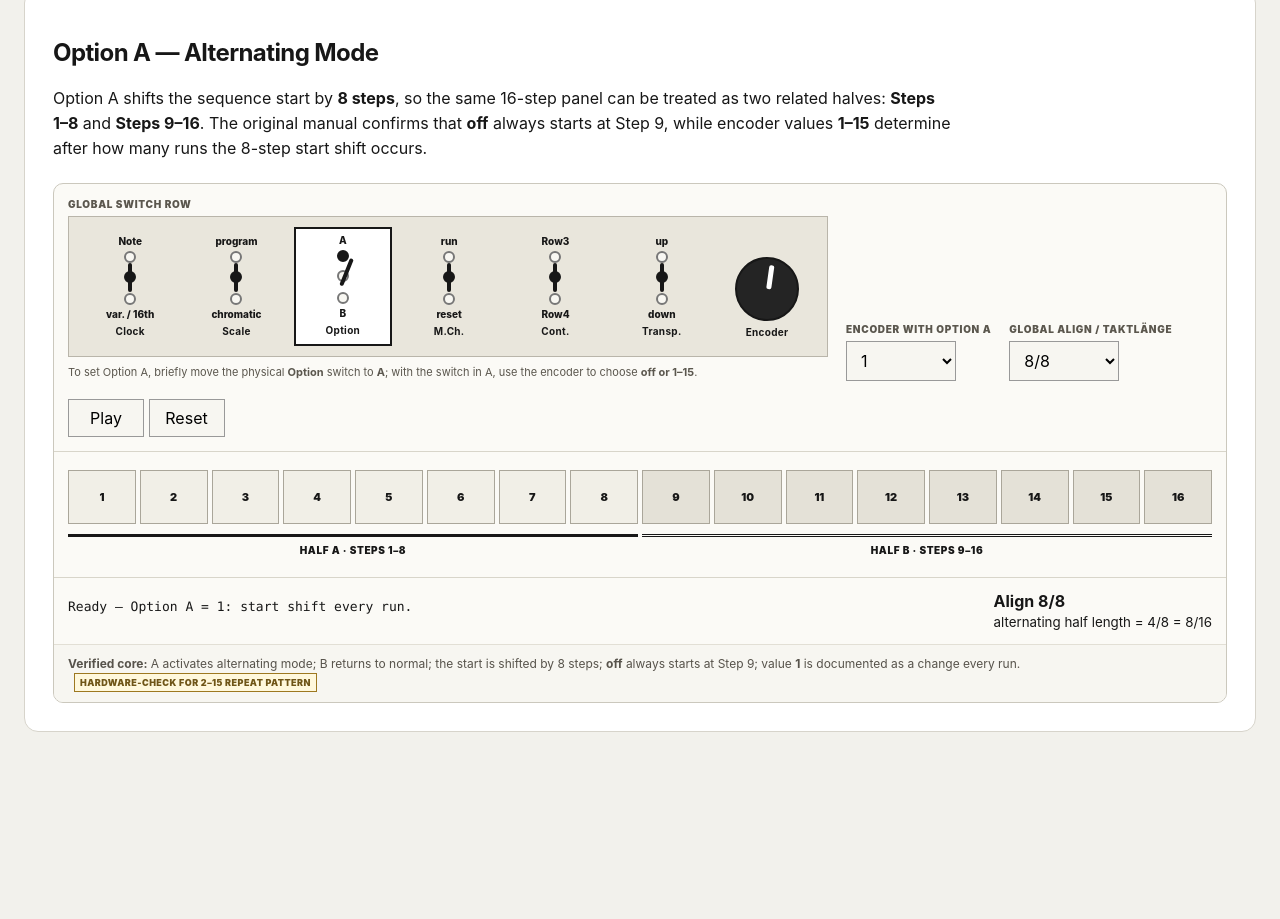
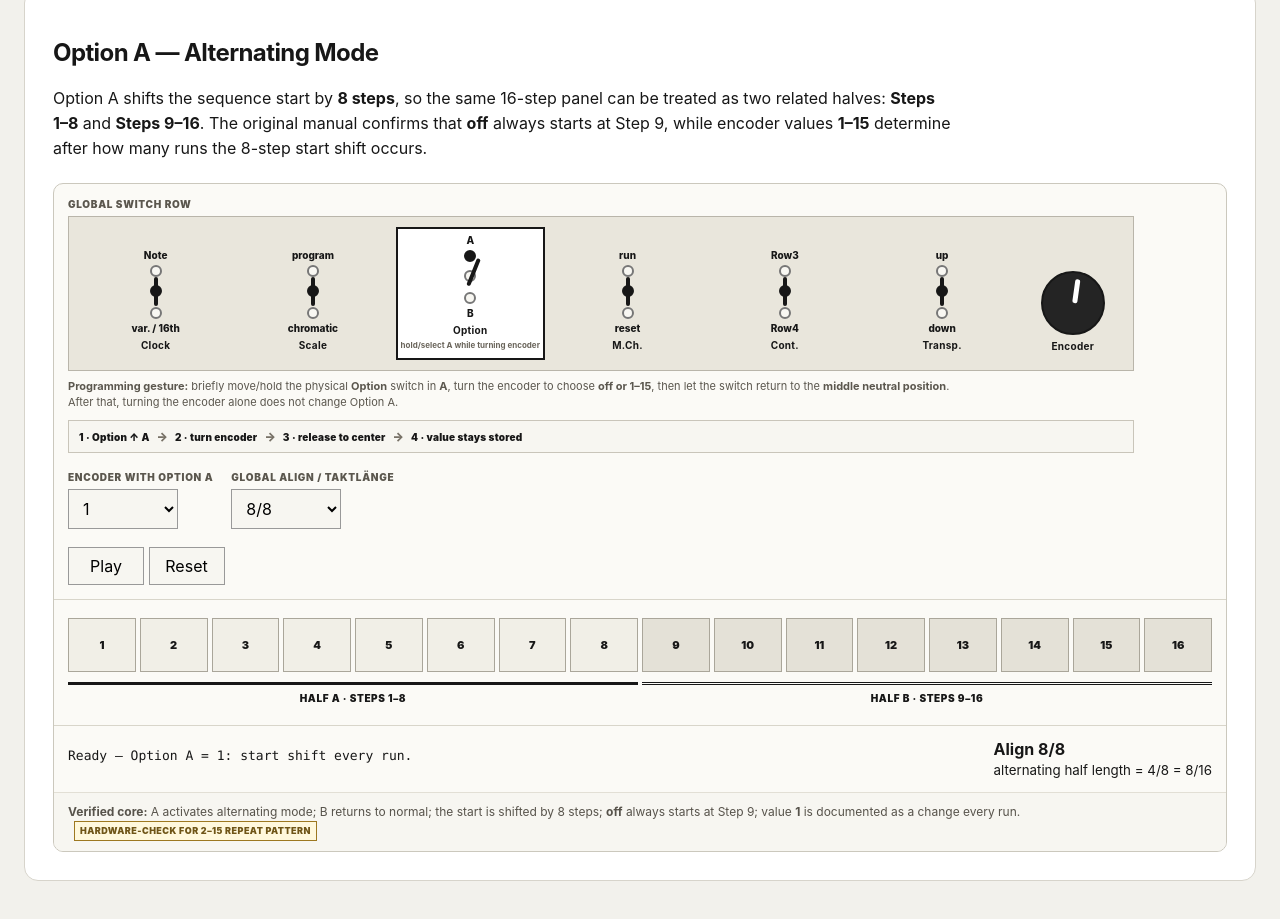
Before and after one commit to flowsn/SND, an Astro site: page / in a window 1280 px wide. Shown: the part 1760-2679 px from the top of the page. Before the commit the page ends 2572 px from the top, so only its background shows below. Built offline with nearby package versions, Linux system fonts and the light colour scheme; Astro itself is replaced by a stand-in of ours.

Commit message:
fix: show Option A as temporary switch gesture returning to center

```diff
--- a/src/pages/index.astro
+++ b/src/pages/index.astro
@@ -683,7 +683,11 @@ const timingValues = [
       .alt-row-encoder{text-align:center;padding-bottom:8px}
       .encoder-face{width:64px;height:64px;margin:0 auto;border:2px solid #171717;border-radius:50%;background:#242424;position:relative}
       .encoder-face span{position:absolute;left:29px;top:6px;width:5px;height:24px;background:#fff;border-radius:2px;transform:rotate(8deg);transform-origin:2px 25px}
-      .alt-row-note{margin-top:8px;font-size:11px;line-height:1.45;color:#5b574e;max-width:780px}
+      .alt-row-note{margin-top:8px;font-size:11px;line-height:1.45;color:#5b574e;max-width:900px}
+      .gesture-note{display:block;margin-top:5px;font-size:8px;line-height:1.2;font-weight:700;color:#6a655b}
+      .alt-gesture-sequence{display:flex;align-items:center;gap:7px;flex-wrap:wrap;margin-top:9px;padding:8px 10px;border:1px solid #c9c5ba;background:#f7f6f1}
+      .gesture-step{font-size:10px;font-weight:900;letter-spacing:.02em}
+      .gesture-arrow{font-size:12px;font-weight:900;color:#777166}
       @media(max-width:900px){.alt-row-hardware{overflow-x:auto;display:flex;align-items:flex-end}.alt-row-switch{min-width:78px}.alt-row-encoder{min-width:86px}}
       .alt-switch{width:44px;height:72px;position:relative}
       .alt-switch::before{content:'';position:absolute;left:20px;top:8px;width:4px;height:56px;border-radius:4px;background:#d3d0c7}
@@ -937,9 +941,10 @@ const timingValues = [
                   </div>
                   <div class="alt-row-switch selected">
                     <span class="top">A</span>
-                    <div class="mini-toggle"><i class="dot top active"></i><i class="dot mid"></i><i class="dot bottom"></i><i class="stick up"></i></div>
+                    <div class="mini-toggle option-gesture"><i class="dot top active"></i><i class="dot mid"></i><i class="dot bottom"></i><i class="stick up"></i></div>
                     <span class="bottom">B</span>
                     <strong>Option</strong>
+                    <span class="gesture-note">hold/select A while turning encoder</span>
                   </div>
                   <div class="alt-row-switch">
                     <span class="top">run</span>
@@ -964,7 +969,16 @@ const timingValues = [
                     <strong>Encoder</strong>
                   </div>
                 </div>
-                <div class="alt-row-note">To set Option A, briefly move the physical <strong>Option</strong> switch to <strong>A</strong>; with the switch in A, use the encoder to choose <strong>off or 1–15</strong>.</div>
+                <div class="alt-row-note"><strong>Programming gesture:</strong> briefly move/hold the physical <strong>Option</strong> switch in <strong>A</strong>, turn the encoder to choose <strong>off or 1–15</strong>, then let the switch return to the <strong>middle neutral position</strong>. After that, turning the encoder alone does not change Option A.</div>
+                <div class="alt-gesture-sequence" aria-label="Option A programming gesture">
+                  <span class="gesture-step">1 · Option ↑ A</span>
+                  <span class="gesture-arrow">→</span>
+                  <span class="gesture-step">2 · turn encoder</span>
+                  <span class="gesture-arrow">→</span>
+                  <span class="gesture-step">3 · release to center</span>
+                  <span class="gesture-arrow">→</span>
+                  <span class="gesture-step">4 · value stays stored</span>
+                </div>
               </div>
               <div class="alt-control">
                 <label for="altCount">ENCODER WITH OPTION A</label>
```
